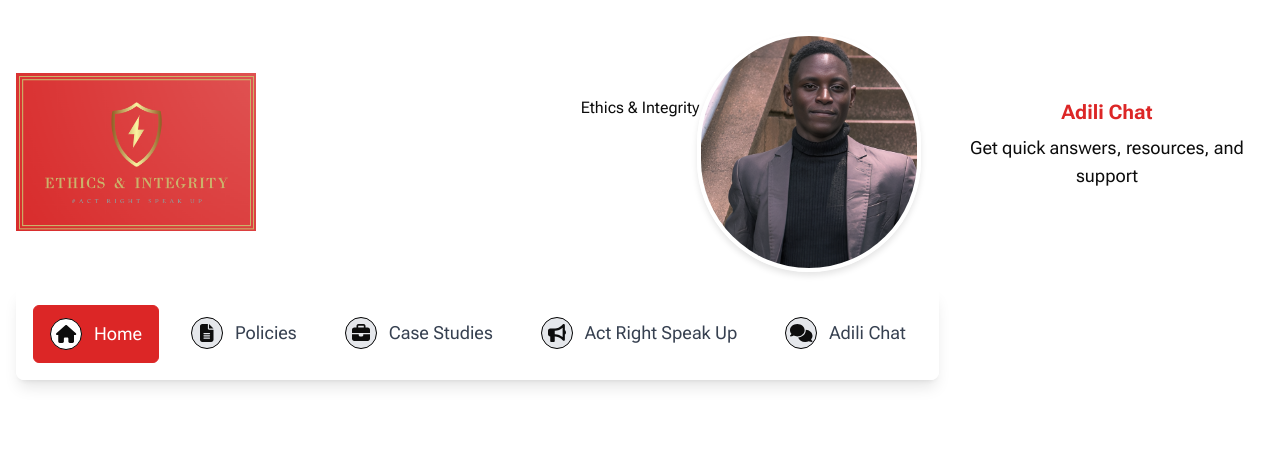
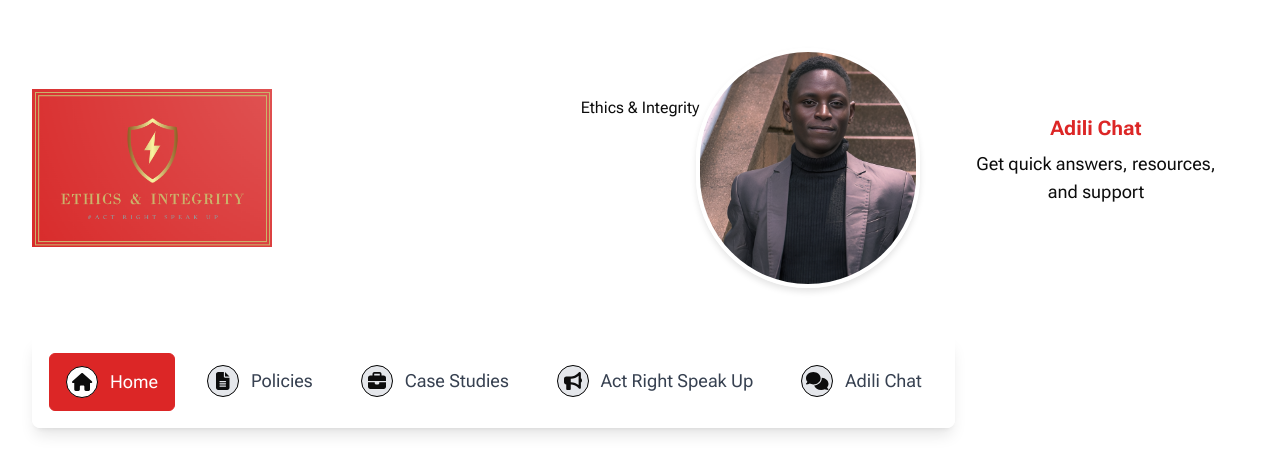
Before and after one commit to jeffmakuto/adili_v3, a Next.js app in the folder adili/: page / in a window 1280 px wide. Shown: the top 474 px of the page. Built offline with nearby package versions, Linux system fonts and the light colour scheme.

Commit message:
style: add padding of 4 to the logo, banner and navlinks

```diff
--- a/adili/src/ui/header/header.tsx
+++ b/adili/src/ui/header/header.tsx
@@ -8,16 +8,16 @@ export default function Header() {
             {/* Flex container for logo and banner */}
             <div className="w-full flex flex-col md:flex-row items-center justify-between">
                 {/* Logo container */}
-                <div className="w-full flex justify-center md:justify-start">
+                <div className="p-4 w-full flex justify-center md:justify-start">
                     <Logo />
                 </div>
                 {/* Banner container */}
-                <div className="w-full flex justify-center md:justify-end">
+                <div className="p-4 w-full flex justify-center md:justify-end">
                     <Banner />
                 </div>
             </div>
             {/* NavLinks container */}
-            <div className="w-full flex justify-start">
+            <div className="p-4 w-full flex justify-start">
                 <NavLinks />
             </div>
         </header>
```
